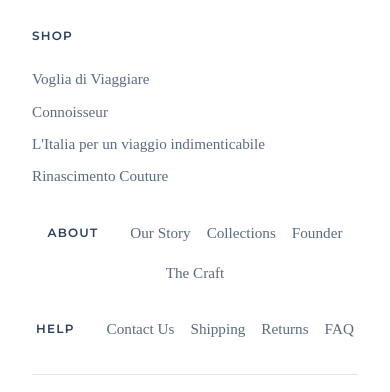
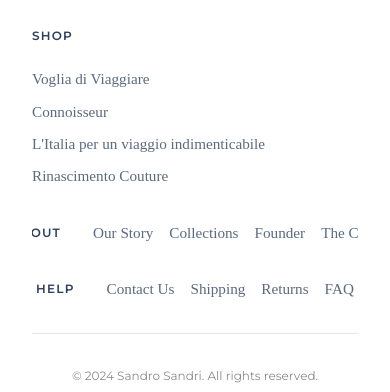
Before and after one commit to PedroSousa008/sandro-sandri, a plain HTML site: page index.html in a window 390 px wide. Shown: the part 3265-3657 px from the top of the page. Drawn offline with Linux system fonts and the light colour scheme; a web font is replaced by a local one.

Commit message:
Force all footer subtitles to stay on same line in About and Help sections

```diff
--- a/css/style.css
+++ b/css/style.css
@@ -1117,19 +1117,21 @@
     /* Horizontal layout for About section (3rd footer-links) */
     .footer-grid > .footer-links:nth-child(3) {
         flex-direction: row !important;
-        flex-wrap: wrap !important;
+        flex-wrap: nowrap !important;
         gap: 1rem !important;
         align-items: center !important;
         justify-content: center !important;
+        overflow-x: auto !important;
     }
 
     /* Horizontal layout for Help section (4th footer-links) */
     .footer-grid > .footer-links:nth-child(4) {
         flex-direction: row !important;
-        flex-wrap: wrap !important;
+        flex-wrap: nowrap !important;
         gap: 1rem !important;
         align-items: center !important;
         justify-content: center !important;
+        overflow-x: auto !important;
     }
 
     /* Make heading and links inline so they align vertically */
@@ -1168,19 +1170,21 @@
     /* Horizontal layout for About section (3rd footer-links) */
     .footer-grid > .footer-links:nth-child(3) {
         flex-direction: row !important;
-        flex-wrap: wrap !important;
+        flex-wrap: nowrap !important;
         gap: 1rem !important;
         align-items: center !important;
         justify-content: center !important;
+        overflow-x: auto !important;
     }
 
     /* Horizontal layout for Help section (4th footer-links) */
     .footer-grid > .footer-links:nth-child(4) {
         flex-direction: row !important;
-        flex-wrap: wrap !important;
+        flex-wrap: nowrap !important;
         gap: 1rem !important;
         align-items: center !important;
         justify-content: center !important;
+        overflow-x: auto !important;
     }
 
     /* Make heading and links inline so they align vertically */
```
